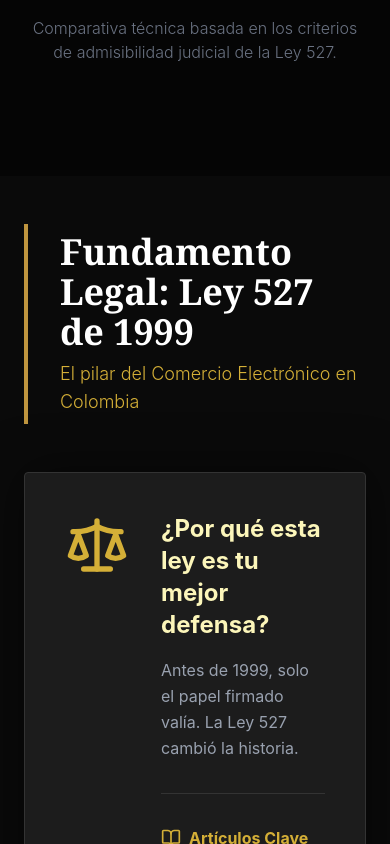
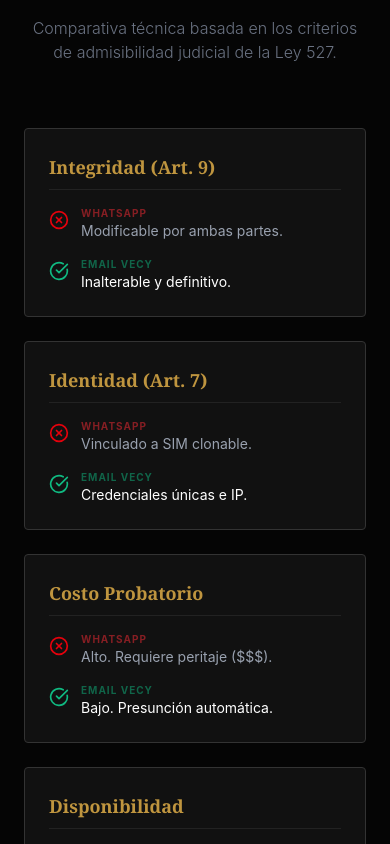
Before and after one commit to Vecy-Bienes-Raices/vecy-app, a React (Vite) app: page / in a window 390 px wide. Shown: the part 1000-1844 px from the top of the page. Built offline with nearby package versions, Linux system fonts and the light colour scheme.

Commit message:
style: final mobile responsive audit and fixes
- Added card-based mobile view for myth/comparison section
- Fixed CertificateView aspect ratio and padding for small screens
- Adjusted CourseView hero text for better mobile legibility
- Verified sticky header offsets on mobile devices

```diff
--- a/src/components/academy/CertificateView.jsx
+++ b/src/components/academy/CertificateView.jsx
@@ -17,7 +17,7 @@ const CertificateView = ({ userData, score, onBack }) => {
         <PageTransition>
             <div className="max-w-5xl mx-auto px-6 py-12">
                 {/* THE CERTIFICATE */}
-                <div className="relative bg-white p-12 md:p-20 shadow-2xl rounded-sm overflow-hidden aspect-[1.414/1] flex flex-col items-center justify-between border-[20px] border-[#bf953f]/20 print:shadow-none print:border shadow-[0_0_60px_rgba(0,0,0,0.5)]">
+                <div className="relative bg-white p-6 sm:p-12 md:p-20 shadow-2xl rounded-sm overflow-hidden aspect-auto md:aspect-[1.414/1] min-h-[500px] md:min-h-0 flex flex-col items-center justify-between border-[10px] sm:border-[20px] border-[#bf953f]/20 print:shadow-none print:border shadow-[0_0_60px_rgba(0,0,0,0.5)]">
 
                     {/* Background Accents */}
                     <div className="absolute top-0 right-0 w-64 h-64 bg-[#bf953f]/5 rounded-bl-full pointer-events-none"></div>
--- a/src/components/academy/CourseView.jsx
+++ b/src/components/academy/CourseView.jsx
@@ -54,7 +54,7 @@ const CourseView = () => {
                         <GraduationCap className="w-10 h-10 text-[#d4af37]" />
                     </div>
                     <h1 className="text-4xl md:text-6xl font-serif font-bold text-white mb-6">Academia Jurídica VECY</h1>
-                    <p className="text-xl text-gray-400 max-w-2xl font-light font-serif text-center">
+                    <p className="text-lg md:text-xl text-gray-400 max-w-2xl font-light font-serif text-center px-4">
                         Formación de élite para Agentes Inmobiliarios. Domina el <strong className="font-bold text-white">Blindaje Probatorio Digital</strong> y asegura tus comisiones con la Ley 527.
                     </p>
                 </div>
--- a/src/pages/HomePage.jsx
+++ b/src/pages/HomePage.jsx
@@ -54,6 +54,7 @@ const HomePage = () => {
                     </div>
 
                     <div className="overflow-x-auto">
+                        {/* Desktop View Table */}
                         <div className="hidden md:block min-w-[800px] bg-[#111] rounded-sm border border-[#333] shadow-2xl">
                             <div className="grid grid-cols-3 divide-x divide-[#2d2d2d] bg-[#1c1c1c] border-b border-[#333] text-sm font-bold tracking-widest uppercase">
                                 <div className="text-gray-500 flex items-center gap-2 p-6"><Scale className="w-4 h-4" /> Variable Jurídica</div>
@@ -71,6 +72,36 @@ const HomePage = () => {
                                     <div className="font-bold text-gray-300 p-8 py-7 pr-4">{row.title}</div>
                                     <div className="text-gray-500 flex items-start gap-3 p-8 py-7 pr-4"><XCircle className="w-4 h-4 text-red-600 mt-0.5 flex-shrink-0" /> {row.chat}</div>
                                     <div className="text-white flex items-start gap-3 p-8 py-7"><Check className="w-5 h-5 text-[#10b981] mt-0.5 flex-shrink-0" /> {row.email}</div>
+                                </div>
+                            ))}
+                        </div>
+
+                        {/* Mobile View Cards */}
+                        <div className="md:hidden space-y-6">
+                            {[
+                                { title: "Integridad (Art. 9)", chat: "Modificable por ambas partes.", email: "Inalterable y definitivo." },
+                                { title: "Identidad (Art. 7)", chat: "Vinculado a SIM clonable.", email: "Credenciales únicas e IP." },
+                                { title: "Costo Probatorio", chat: "Alto. Requiere peritaje ($$$).", email: "Bajo. Presunción automática." },
+                                { title: "Disponibilidad", chat: "Baja. Riesgo de pérdida.", email: "Alta. Nube redundante." },
+                            ].map((row, idx) => (
+                                <div key={idx} className="bg-[#111] border border-[#333] rounded-sm p-6">
+                                    <h4 className="text-[#bf953f] font-serif font-bold text-lg mb-4 border-b border-[#222] pb-2">{row.title}</h4>
+                                    <div className="space-y-4">
+                                        <div className="flex items-start gap-3">
+                                            <XCircle className="w-5 h-5 text-red-600 shrink-0 mt-1" />
+                                            <div>
+                                                <span className="text-[10px] uppercase tracking-widest text-red-500/50 block font-bold">WhatsApp</span>
+                                                <p className="text-gray-400 text-sm">{row.chat}</p>
+                                            </div>
+                                        </div>
+                                        <div className="flex items-start gap-3">
+                                            <CheckCircle className="w-5 h-5 text-[#10b981] shrink-0 mt-1" />
+                                            <div>
+                                                <span className="text-[10px] uppercase tracking-widest text-[#10b981]/50 block font-bold">Email VECY</span>
+                                                <p className="text-white text-sm">{row.email}</p>
+                                            </div>
+                                        </div>
+                                    </div>
                                 </div>
                             ))}
                         </div>
```
